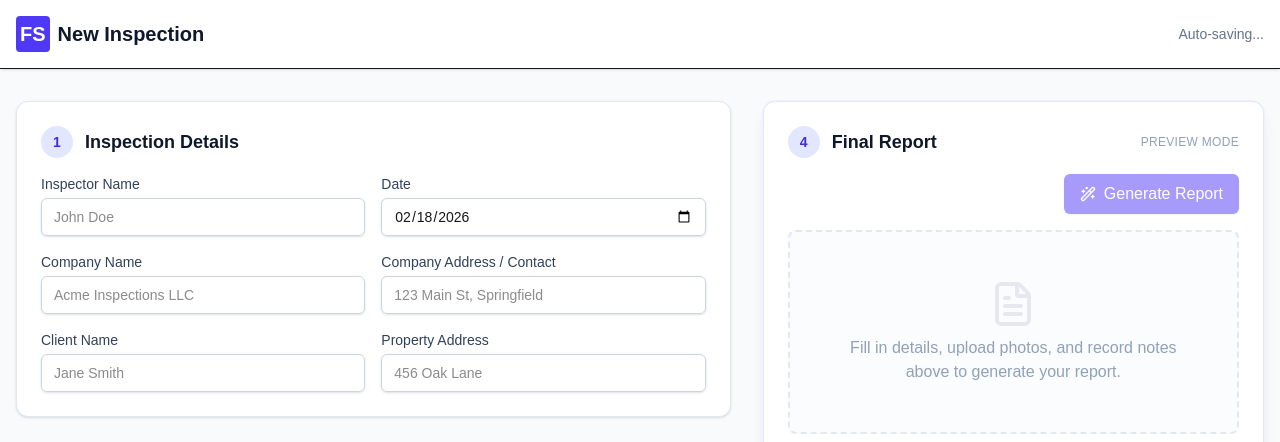
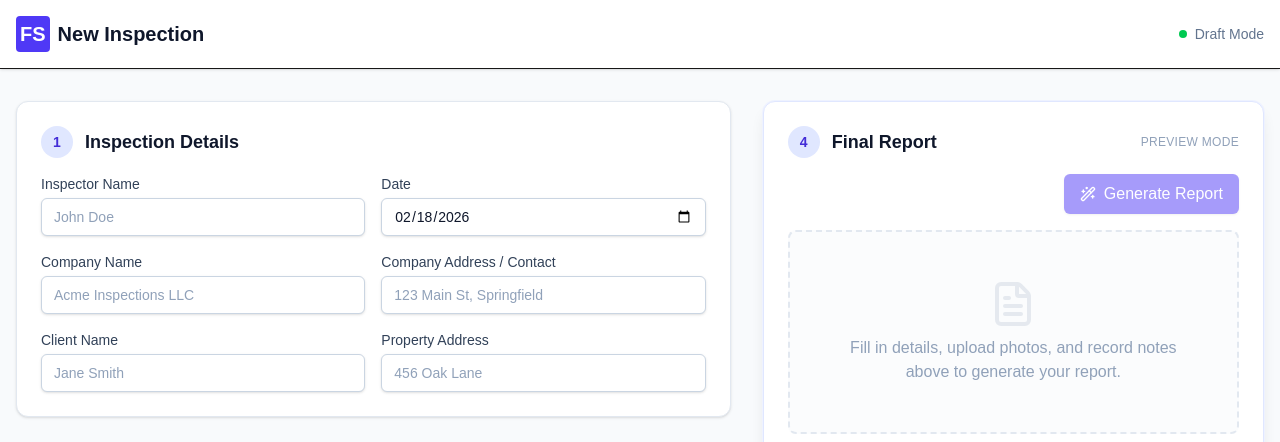
Before and after one commit to yaghiashraf/field-scribe, a Next.js app: page /dashboard in a window 1280 px wide. Shown: the top 442 px of the page. Built offline with nearby package versions, Linux system fonts and the light colour scheme; what @huggingface/inference would draw is missing.

Commit message:
Fix dashboard layout: remove duplicate header, clarify draft status, darken input text

```diff
--- a/app/components/InspectionDetails.tsx
+++ b/app/components/InspectionDetails.tsx
@@ -1,6 +1,5 @@
 "use client";
 
-import { User } from "lucide-react";
 import { useState, useEffect } from "react";
 
 export interface InspectionDetailsData {
@@ -23,6 +22,8 @@ export function InspectionDetails({ details, onChange }: InspectionDetailsProps)
     onChange({ ...details, [name]: value });
   };
 
+  const inputClasses = "w-full rounded-md border-slate-300 shadow-sm focus:border-indigo-500 focus:ring-indigo-500 sm:text-sm px-3 py-2 border text-slate-900 bg-white placeholder:text-slate-400";
+
   return (
     <section className="bg-white rounded-xl shadow-sm border border-slate-200 p-6">
       <h2 className="text-lg font-semibold text-slate-900 mb-4 flex items-center">
@@ -40,7 +41,7 @@ export function InspectionDetails({ details, onChange }: InspectionDetailsProps)
             name="inspectorName"
             value={details.inspectorName}
             onChange={handleChange}
-            className="w-full rounded-md border-slate-300 shadow-sm focus:border-indigo-500 focus:ring-indigo-500 sm:text-sm px-3 py-2 border"
+            className={inputClasses}
             placeholder="John Doe"
           />
         </div>
@@ -54,7 +55,7 @@ export function InspectionDetails({ details, onChange }: InspectionDetailsProps)
             name="date"
             value={details.date}
             onChange={handleChange}
-            className="w-full rounded-md border-slate-300 shadow-sm focus:border-indigo-500 focus:ring-indigo-500 sm:text-sm px-3 py-2 border"
+            className={inputClasses}
           />
         </div>
         <div>
@@ -67,7 +68,7 @@ export function InspectionDetails({ details, onChange }: InspectionDetailsProps)
             name="companyName"
             value={details.companyName}
             onChange={handleChange}
-            className="w-full rounded-md border-slate-300 shadow-sm focus:border-indigo-500 focus:ring-indigo-500 sm:text-sm px-3 py-2 border"
+            className={inputClasses}
             placeholder="Acme Inspections LLC"
           />
         </div>
@@ -81,7 +82,7 @@ export function InspectionDetails({ details, onChange }: InspectionDetailsProps)
             name="companyAddress"
             value={details.companyAddress}
             onChange={handleChange}
-            className="w-full rounded-md border-slate-300 shadow-sm focus:border-indigo-500 focus:ring-indigo-500 sm:text-sm px-3 py-2 border"
+            className={inputClasses}
             placeholder="123 Main St, Springfield"
           />
         </div>
@@ -95,7 +96,7 @@ export function InspectionDetails({ details, onChange }: InspectionDetailsProps)
             name="clientName"
             value={details.clientName}
             onChange={handleChange}
-            className="w-full rounded-md border-slate-300 shadow-sm focus:border-indigo-500 focus:ring-indigo-500 sm:text-sm px-3 py-2 border"
+            className={inputClasses}
             placeholder="Jane Smith"
           />
         </div>
@@ -109,7 +110,7 @@ export function InspectionDetails({ details, onChange }: InspectionDetailsProps)
             name="propertyAddress"
             value={details.propertyAddress}
             onChange={handleChange}
-            className="w-full rounded-md border-slate-300 shadow-sm focus:border-indigo-500 focus:ring-indigo-500 sm:text-sm px-3 py-2 border"
+            className={inputClasses}
             placeholder="456 Oak Lane"
           />
         </div>
--- a/app/dashboard/page.tsx
+++ b/app/dashboard/page.tsx
@@ -26,8 +26,9 @@ export default function Dashboard() {
             <span className="bg-indigo-600 text-white p-1 rounded">FS</span>
             New Inspection
           </h1>
-          <div className="text-sm text-slate-500">
-            Auto-saving...
+          <div className="text-sm font-medium text-slate-500 flex items-center gap-2">
+            <span className="w-2 h-2 rounded-full bg-green-500"></span>
+            Draft Mode
           </div>
         </div>
       </header>
```
